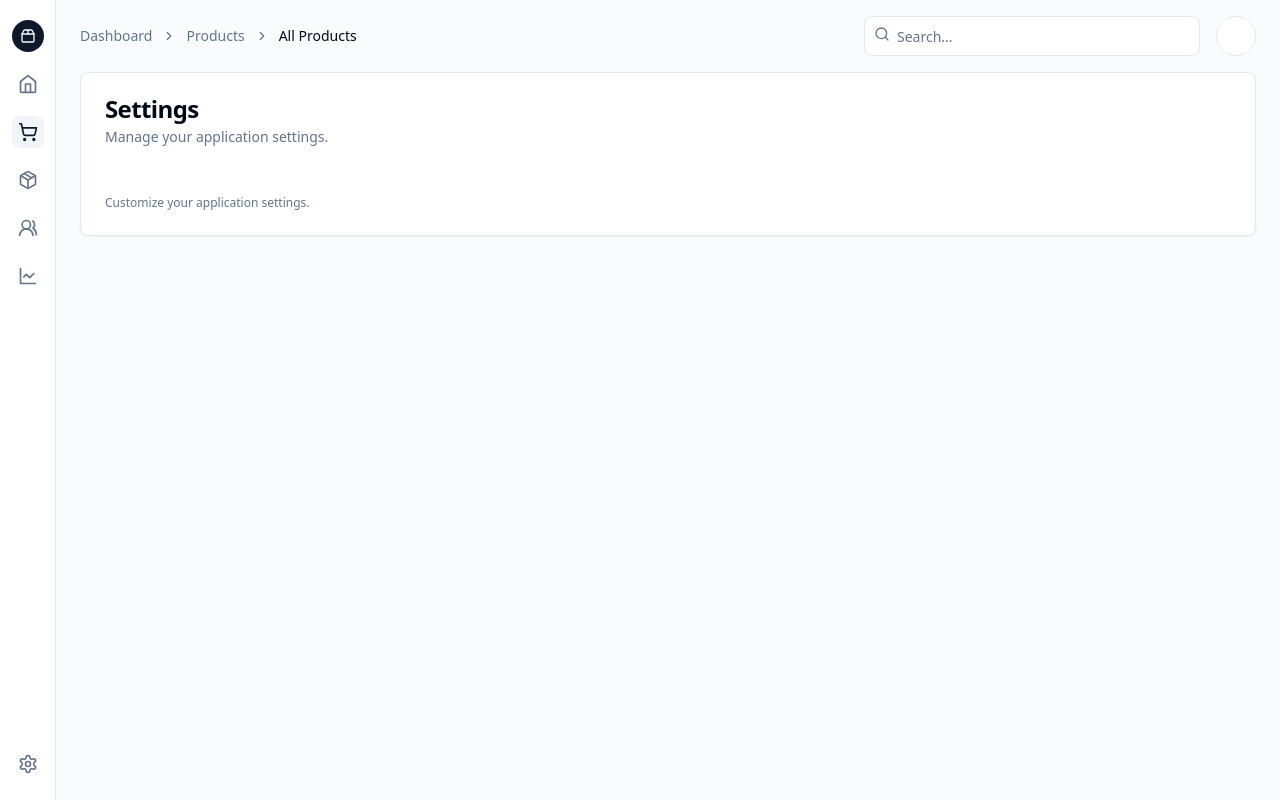
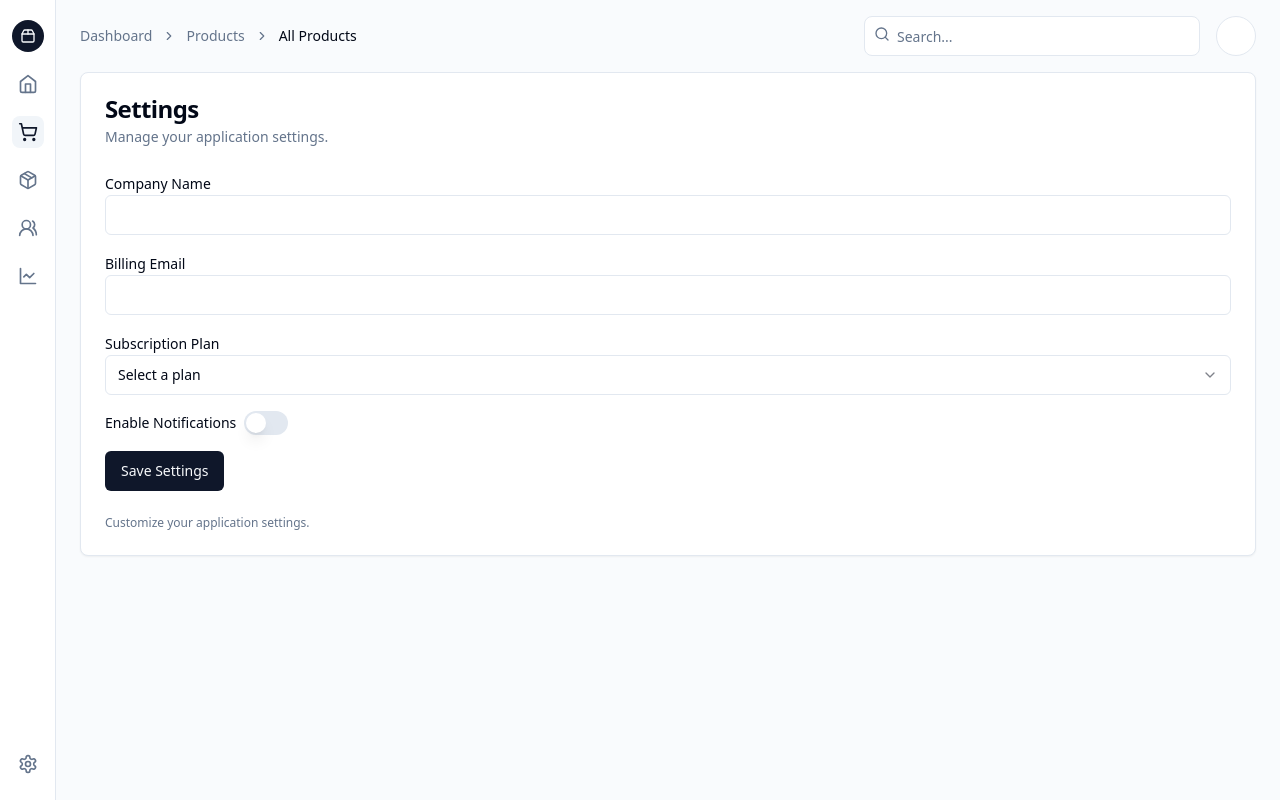
Before and after one commit to GPT-Engineer-App-Dev/template-assistant, a React (Vite) app: page /settings in a window 1280 px wide. Built offline with nearby package versions, Linux system fonts and the light colour scheme.

Commit message:
Added typical components for SaaS settings forms to the settings page, including fields for company information, billing details, subscription plans, and notification preferences.

```diff
--- a/src/pages/Settings.jsx
+++ b/src/pages/Settings.jsx
@@ -7,8 +7,23 @@ import {
   CardHeader,
   CardTitle,
 } from "@/components/ui/card";
+import { Input } from "@/components/ui/input";
+import { Label } from "@/components/ui/label";
+import { Button } from "@/components/ui/button";
+import { Select, SelectTrigger, SelectValue, SelectContent, SelectItem } from "@/components/ui/select";
+import { Switch } from "@/components/ui/switch";
+import { useForm } from "react-hook-form";
+
+
+
 
 const Settings = () => {
+  const { register, handleSubmit } = useForm();
+
+  const onSubmit = (data) => {
+    console.log(data);
+  };
+
   return (
     <Card>
       <CardHeader>
@@ -18,7 +33,34 @@ const Settings = () => {
         </CardDescription>
       </CardHeader>
       <CardContent>
-        {/* Add settings form or options here */}
+        <form onSubmit={handleSubmit(onSubmit)} className="space-y-4">
+          <div>
+            <Label htmlFor="companyName">Company Name</Label>
+            <Input id="companyName" {...register("companyName")} />
+          </div>
+          <div>
+            <Label htmlFor="billingEmail">Billing Email</Label>
+            <Input id="billingEmail" type="email" {...register("billingEmail")} />
+          </div>
+          <div>
+            <Label htmlFor="subscriptionPlan">Subscription Plan</Label>
+            <Select>
+              <SelectTrigger>
+                <SelectValue placeholder="Select a plan" />
+              </SelectTrigger>
+              <SelectContent>
+                <SelectItem value="basic">Basic</SelectItem>
+                <SelectItem value="premium">Premium</SelectItem>
+                <SelectItem value="enterprise">Enterprise</SelectItem>
+              </SelectContent>
+            </Select>
+          </div>
+          <div className="flex items-center space-x-2">
+            <Label htmlFor="notifications">Enable Notifications</Label>
+            <Switch id="notifications" {...register("notifications")} />
+          </div>
+          <Button type="submit">Save Settings</Button>
+        </form>
       </CardContent>
       <CardFooter>
         <div className="text-xs text-muted-foreground">
```
